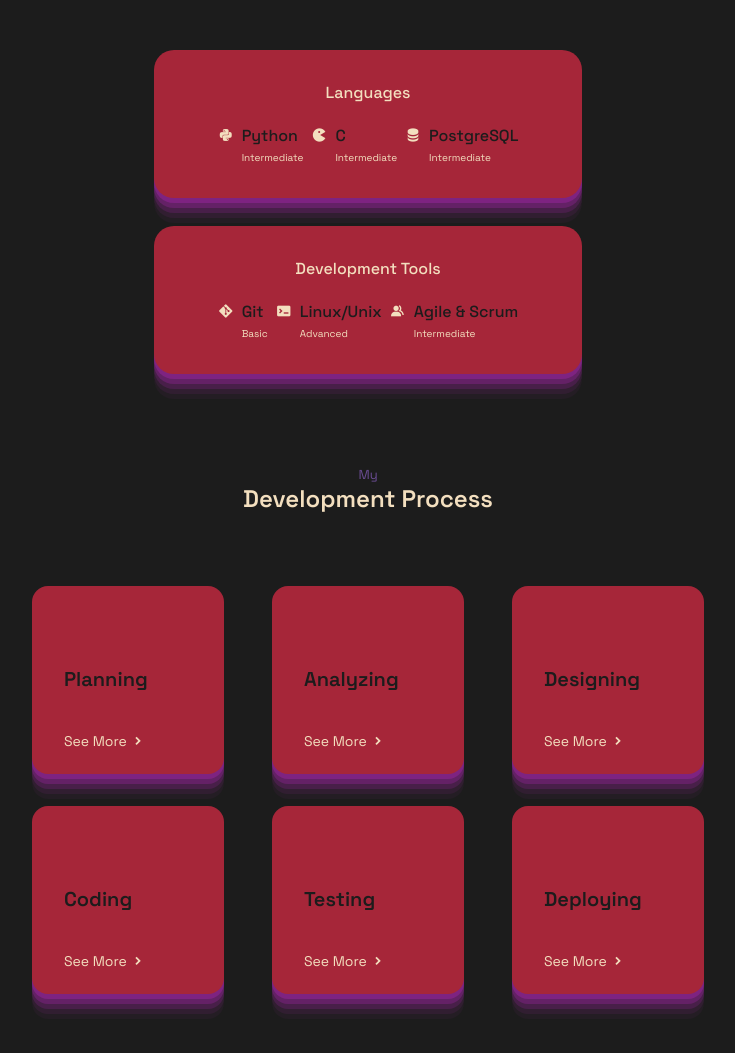
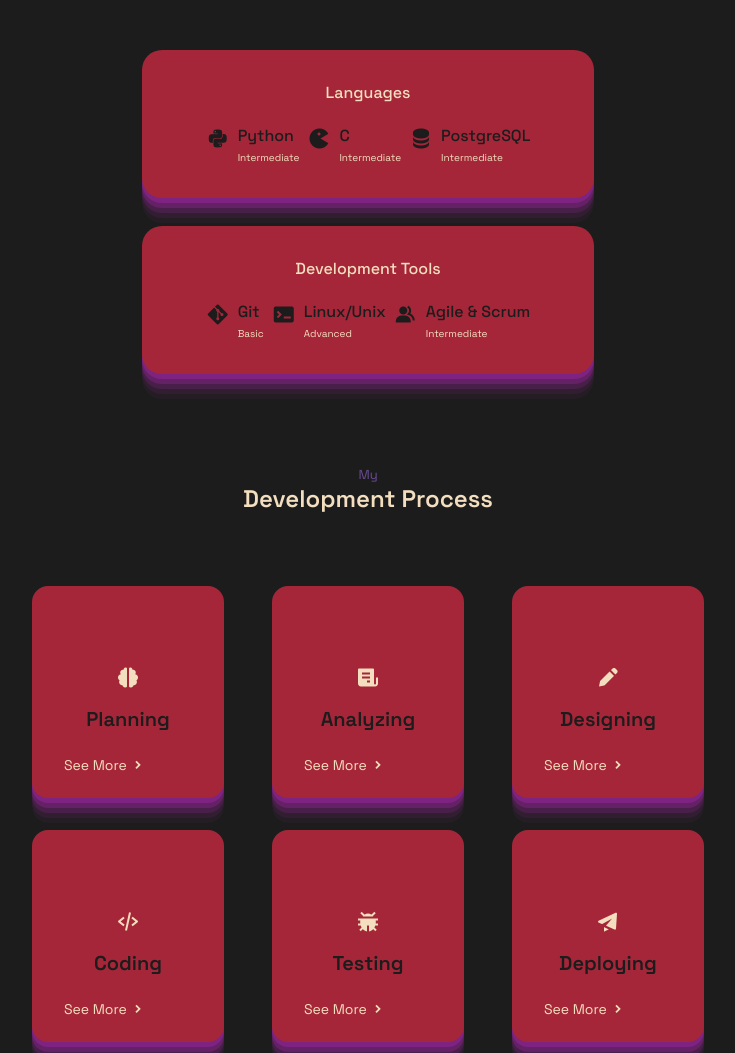
Before and after one commit to bryantvilla/bryantvilla.github.io, a plain HTML site: page index.html in a window 1280 px wide. Shown: the part 1960-3013 px from the top of the page, without its empty margins (272-1007 px from the left). Drawn offline with nearby package versions, Linux system fonts and the light colour scheme.

Commit message:
fixed color issues and added icons into skills section

```diff
--- a/assets/css/styles.css
+++ b/assets/css/styles.css
@@ -196,7 +196,8 @@ background-color: #3d3d3d;
 color: var(--first-color);
 }
 
-.light-theme .about__description{
+.light-theme .about__description,
+.light-theme .about__icon{
   color: #3d3d3d;
 }
 
@@ -205,14 +206,19 @@ color: var(--first-color);
   color: var(--title-color);
 }
 .light-theme .services__model-title,
-.light-theme .services__model-info{
+.light-theme .services__model-info,
+.light-theme .services__icon-top,
+.light-theme .services__button{
   color: #3d3d3d;
+}
+
+.light-theme.services__title{
+  color: var(--first-color);
 }
 
 .light-theme .skills__title,
 .light-theme .skills__level,
-.light-theme .about__title,
-.light-theme .about__icon{
+.light-theme .about__title{
   color: var(--body-color);
   ;
 }
@@ -240,7 +246,6 @@ color: var(--first-color);
 .light-theme .contact__card-data,
 .light-theme .contact__button,
 .light-theme .contact__form-tag,
-.light-theme .services__title,
 .light-theme .skills__title,
 .light-theme .skills__level
 {
@@ -555,7 +560,7 @@ color: var(--first-color);
 
 .about__icon{
   font-size: 1.5rem;
-  color: var(--body-color);
+  color: var(--first-color);
   margin-bottom: .5rem;
 }
 
@@ -614,11 +619,15 @@ color: var(--first-color);
   column-gap: .5rem;
 }
 
-.skills .skill-icon{
+.skills .skill__icon{
   font-size: 1.5rem;
   color: var(--body-color);
 }
 
+.skill__icon{
+  font-size: 1.5rem;
+  color: var(--body-color);
+}
 .skills__name{
   font-size: var(--normal-font-size);
   font-weight: var(--font-medium);
@@ -641,7 +650,7 @@ color: var(--first-color);
 
 .services__card{
   background-color: var(--container-color);
-  padding: 3rem 1.5rem 1.5rem;
+  padding: 1rem 1.5rem 1.5rem;
   box-shadow: rgba(166, 38, 170, 0.4)
   0px 5px, rgba(166, 38, 170, 0.3) 0px 10px,
   rgba(166, 38, 170, 0.2) 0px 15px,
@@ -654,7 +663,7 @@ color: var(--first-color);
 .services__title{
   font-size: var(--h3-font-size);
   color: var(--body-color);
-  margin-bottom: 2.5rem;
+  margin-bottom: 1.5rem;
 }
 
 .services__button{
@@ -672,6 +681,12 @@ color: var(--first-color);
 
 .services__icon{
   transition: .4s;
+}
+
+.services__icon-top{
+  font-size: 1.5rem;
+  margin-bottom: 1rem;
+  color: var(--first-color);
 }
 /* Services model */
 .services__model{
@@ -708,6 +723,7 @@ color: var(--first-color);
 .services__model-description{
   font-size: var(--small-font-size);
   margin-bottom: 2rem;
+  color: var(--title-color);
 }
 
 .services__model-title{
@@ -1094,9 +1110,6 @@ color: var(--title-color);
   .services__model-description{
     padding: 0 3.5rem
   }
-  .services__model-description{
-    color: var(--title-color);
-  }
 
   .work__container{
     justify-content: center;
@@ -1223,6 +1236,7 @@ color: var(--title-color);
   }
 
   .services__card{
+    text-align: center;
     padding: 5rem 2rem 1.5rem;
   }
 
--- a/index.html
+++ b/index.html
@@ -167,20 +167,20 @@
                         <div class="skills__box">
                             <div class="skills__group">
                                 <div class="skills__data">
-                                    <i class='bx bxl-python skill-icon'></i>
+                                    <i class='bx bxl-python skill__icon'></i>
 
                                     <div>
                                         <h3 class="skills__name">Python</h3>
                                         <span class="skills__level">Intermediate</span>
                                     </div>
 
-                                    <i class='bx bxs-game skill-icon'></i>
+                                    <i class='bx bxs-game skill__icon'></i>
                                     <div>
                                         <h3 class="skills__name">C</h3>
                                         <span class="skills__level">Intermediate</span>
                                     </div>
 
-                                    <i class='bx bxs-data skill-icon'></i>
+                                    <i class='bx bxs-data skill__icon'></i>
                                     <div>
                                         <h3 class="skills__name"> PostgreSQL</h3>
                                         <span class="skills__level">Intermediate</span>
@@ -198,19 +198,19 @@
                         <div class="skills__box">
                             <div class="skills__group">
                                 <div class="skills__data">
-                                    <i class='bx bxl-git skill-icon'></i>
+                                    <i class='bx bxl-git skill__icon'></i>
                                     <div>
                                         <h3 class="skills__name">Git</h3>
                                         <span class="skills__level">Basic</span>
                                     </div>
 
-                                    <i class='bx bxs-terminal skill-icon'></i>
+                                    <i class='bx bxs-terminal skill__icon'></i>
                                     <div>
                                         <h3 class="skills__name">Linux/Unix</h3>
                                         <span class="skills__level">Advanced</span>
                                     </div>
 
-                                    <i class='bx bxs-group skill-icon'></i>
+                                    <i class='bx bxs-group skill__icon'></i>
                                     <div>
                                         <h3 class="skills__name">Agile & Scrum</h3>
                                         <span class="skills__level">Intermediate</span>
@@ -230,6 +230,7 @@
 
                 <div class="services__container container grid">
                     <div class="services__card">
+                        <i class='bx bxs-brain services__icon-top' ></i>
                         <h3 class="services__title">Planning</h3>
 
                         <span class="services__button">
@@ -277,6 +278,7 @@
                     </div>
 
                     <div class="services__card">
+                        <i class='bx bxs-receipt services__icon-top'></i>
                         <h3 class="services__title">Analyzing<br></h3>
 
                         <span class="services__button">
@@ -319,6 +321,7 @@
                     </div>
 
                     <div class="services__card">
+                        <i class='bx bxs-pencil services__icon-top'></i>
                         <h3 class="services__title">Designing<br></h3>
 
                         <span class="services__button">
@@ -368,6 +371,7 @@
                     </div>
 
                     <div class="services__card">
+                        <i class='bx bx-code-alt services__icon-top'></i>
                         <h3 class="services__title">Coding<br></h3>
 
                         <span class="services__button">
@@ -411,6 +415,7 @@
                     </div>
 
                     <div class="services__card">
+                        <i class='bx bxs-bug services__icon-top'></i>
                         <h3 class="services__title">Testing<br></h3>
 
                         <span class="services__button">
@@ -453,6 +458,7 @@
                     </div>
 
                     <div class="services__card">
+                        <i class='bx bxs-paper-plane services__icon-top'></i>
                         <h3 class="services__title">Deploying<br></h3>
 
                         <span class="services__button">
```
